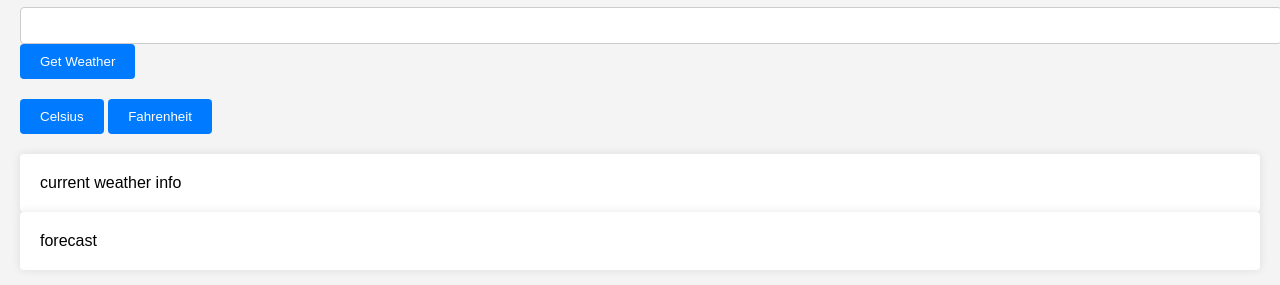
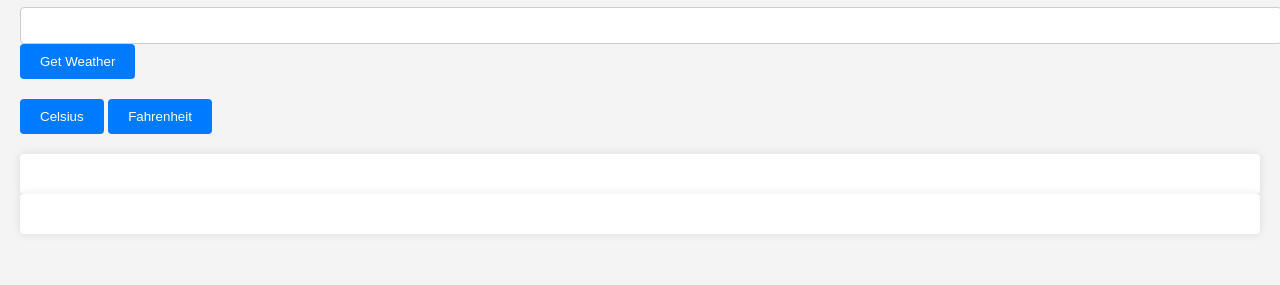
Before and after one commit to Hotpause/odin-weather, a website built with webpack: page src/index.html in a window 1280 px wide. Shown: the part 121-406 px from the top of the page. Built offline with nearby package versions, Linux system fonts and the light colour scheme.

Commit message:
Changes html look in start

```diff
--- a/src/index.html
+++ b/src/index.html
@@ -17,7 +17,7 @@
         <button id="fahrenheitBtn">Fahrenheit</button>
       </div>
     </form>
-    <div class="currentinfo">current weather info</div>
-    <div class="forecastinfo">forecast</div>
+    <div class="currentinfo"></div>
+    <div class="forecastinfo"></div>
   </body>
 </html>
```
Also changed, not shown: 1 other file.
